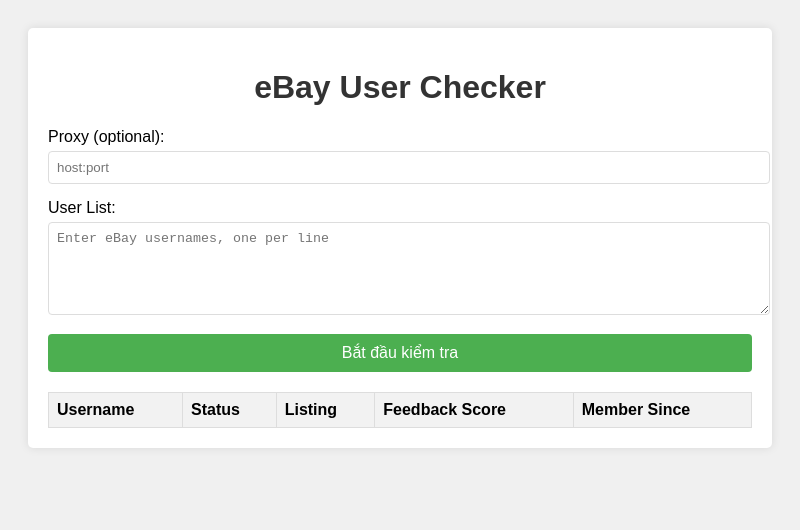
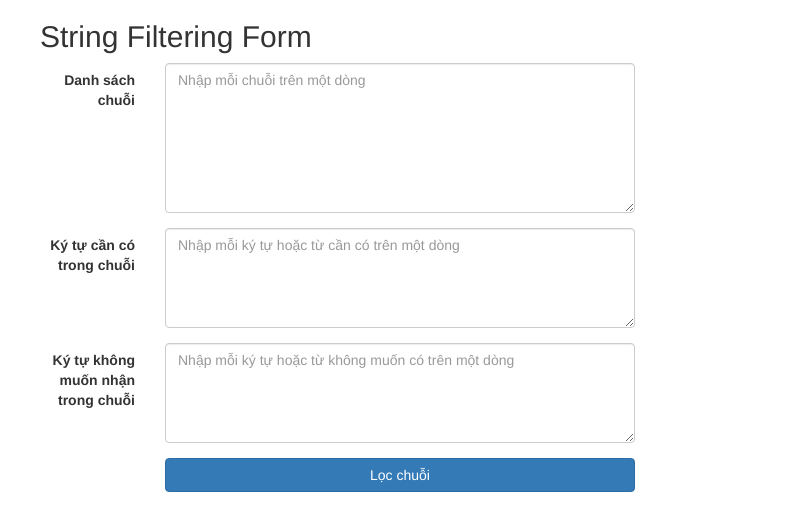
Before and after one commit to appgologin/chinhphu, an Electron app: page index.html in a window 800 px wide. Drawn offline with nearby package versions, Linux system fonts and the light colour scheme.

Commit message:
Update index.html

```diff
--- a/index.html
+++ b/index.html
@@ -1,39 +1,108 @@
 <!DOCTYPE html>
-<html>
+<html lang="en">
+<head>
+    <meta charset="UTF-8">
+    <meta name="viewport" content="width=device-width, initial-scale=1.0">
+    <title>String Filtering Form</title>
+    <link rel="stylesheet" href="https://maxcdn.bootstrapcdn.com/bootstrap/3.3.7/css/bootstrap.min.css">
+    <script src="https://ajax.googleapis.com/ajax/libs/angularjs/1.8.2/angular.min.js"></script>
+</head>
+<body ng-app="filterApp" ng-controller="FilterController">
+    <div class="container">
+        <h2>String Filtering Form</h2>
+        <form class="form-horizontal" name="cms_filter_form" novalidate>
+            <!-- Danh sách chuỗi (Input List) -->
+            <div class="form-group">
+                <label class="col-sm-2 control-label">Danh sách chuỗi</label>
+                <div class="col-sm-8">
+                    <textarea style="height:150px;white-space:pre;overflow-wrap:normal;"
+                              class="form-control"
+                              ng-model="formData.inputList"
+                              placeholder="Nhập mỗi chuỗi trên một dòng" required>
+                    </textarea>
+                </div>
+            </div>
 
-<head>
-    <title>eBay User Checker</title>
-    <meta name="viewport" content="width=device-width, initial-scale=1.0">
-    <link rel="stylesheet" href="styles.css">
-</head>
+            <!-- Ký tự cần có trong chuỗi (Filter Keywords) -->
+            <div class="form-group">
+                <label class="col-sm-2 control-label">Ký tự cần có trong chuỗi</label>
+                <div class="col-sm-8">
+                    <textarea style="height:100px;white-space:pre;overflow-wrap:normal;"
+                              class="form-control"
+                              ng-model="formData.mustHaveKeywords"
+                              placeholder="Nhập mỗi ký tự hoặc từ cần có trên một dòng">
+                    </textarea>
+                </div>
+            </div>
 
-<body>
-    <div class="container">
-        <h1>eBay User Checker</h1>
-        <div class="input-group">
-            <label for="proxy">Proxy (optional):</label>
-            <input type="text" id="proxy" placeholder="host:port">
-        </div>
-        <div class="input-group">
-            <label for="userList">User List:</label>
-            <textarea id="userList" rows="5" placeholder="Enter eBay usernames, one per line"></textarea>
-        </div>
-        <button id="startButton">Bắt đầu kiểm tra</button>
-        <div id="status"></div>
-        <table id="resultTable">
-            <thead>
-                <tr>
-                    <th>Username</th>
-                    <th>Status</th>
-                    <th>Listing</th>
-                    <th>Feedback Score</th>
-                    <th>Member Since</th>
-                </tr>
-            </thead>
-            <tbody></tbody>
-        </table>
+            <!-- Ký tự không muốn nhận trong chuỗi (Exclude Keywords) -->
+            <div class="form-group">
+                <label class="col-sm-2 control-label">Ký tự không muốn nhận trong chuỗi</label>
+                <div class="col-sm-8">
+                    <textarea style="height:100px;white-space:pre;overflow-wrap:normal;"
+                              class="form-control"
+                              ng-model="formData.excludeKeywords"
+                              placeholder="Nhập mỗi ký tự hoặc từ không muốn có trên một dòng">
+                    </textarea>
+                </div>
+            </div>
+
+            <!-- Filter Button -->
+            <div class="form-group">
+                <div class="col-sm-offset-2 col-sm-8">
+                    <button type="button" ng-click="filterStrings()"
+                            class="btn btn-primary btn-block">Lọc chuỗi</button>
+                </div>
+            </div>
+
+            <!-- Output Section (Filtered Result) -->
+            <div class="form-group" ng-if="formData.outputList.length > 0">
+                <label class="col-sm-2 control-label">Kết quả</label>
+                <div class="col-sm-8">
+                    <textarea style="height:150px;white-space:pre;overflow-wrap:normal;"
+                              class="form-control"
+                              ng-model="formData.outputList"
+                              readonly>
+                    </textarea>
+                </div>
+            </div>
+        </form>
     </div>
-    <script src="renderer.js"></script>
+
+    <script>
+        // AngularJS application
+        angular.module('filterApp', [])
+            .controller('FilterController', ['$scope', function($scope) {
+                // Initialize form data
+                $scope.formData = {
+                    inputList: '',
+                    mustHaveKeywords: '',
+                    excludeKeywords: '',
+                    outputList: ''
+                };
+
+                // Function to filter strings
+                $scope.filterStrings = function() {
+                    // Get each line as an array
+                    const inputLines = $scope.formData.inputList.split('\n').map(line => line.trim()).filter(line => line !== '');
+                    const mustHaveKeywords = $scope.formData.mustHaveKeywords.split('\n').map(word => word.trim()).filter(word => word !== '');
+                    const excludeKeywords = $scope.formData.excludeKeywords.split('\n').map(word => word.trim()).filter(word => word !== '');
+
+                    // Filter lines based on must-have and exclude keywords
+                    const filteredLines = inputLines.filter(line => {
+                        // Check if line contains at least one of the must-have keywords
+                        const containsMustHave = mustHaveKeywords.length === 0 || mustHaveKeywords.some(keyword => line.includes(keyword));
+                        // Check if line does not contain any of the exclude keywords
+                        const doesNotContainExclude = excludeKeywords.every(keyword => !line.includes(keyword));
+
+                        // Include the line if it meets both conditions
+                        return containsMustHave && doesNotContainExclude;
+                    });
+
+                    // Update the output list with filtered lines
+                    $scope.formData.outputList = filteredLines.join('\n');
+                };
+            }]);
+    </script>
 </body>
-
 </html>
```
